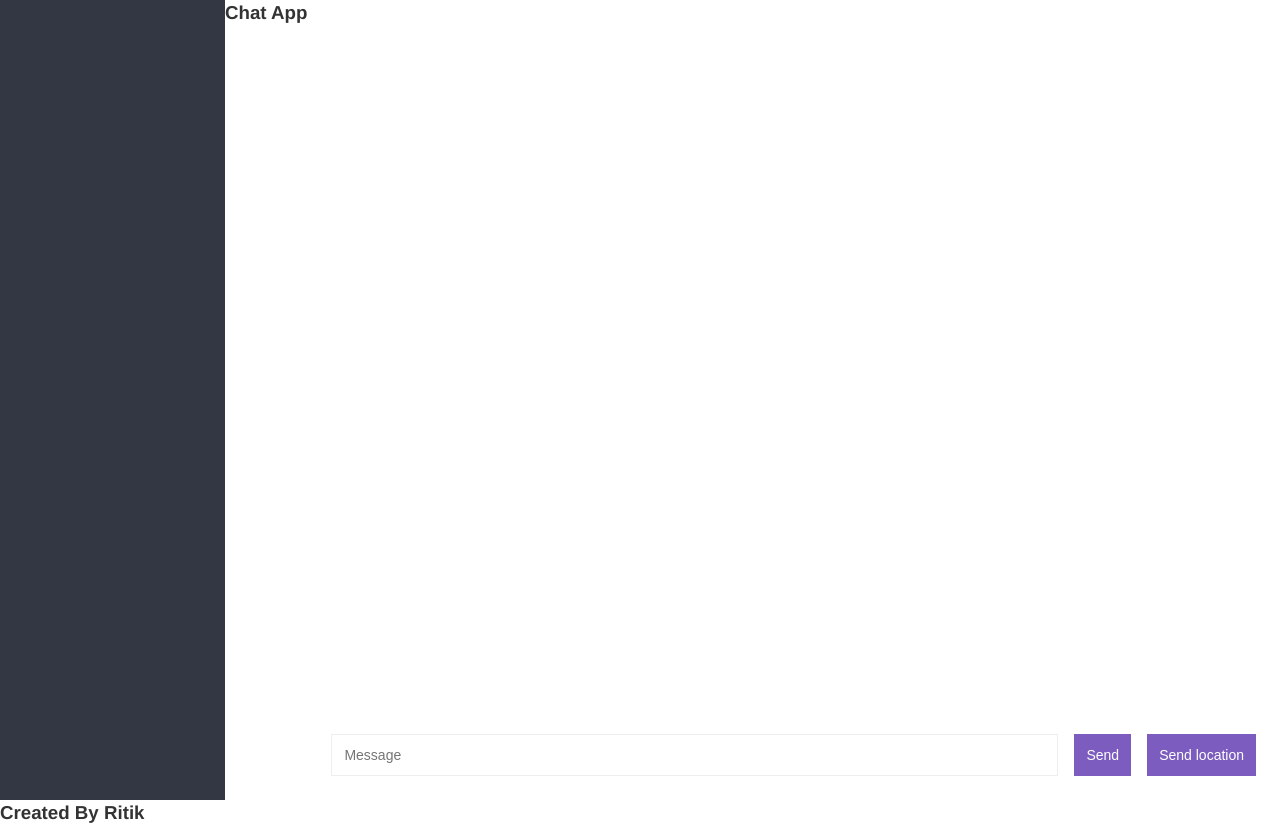
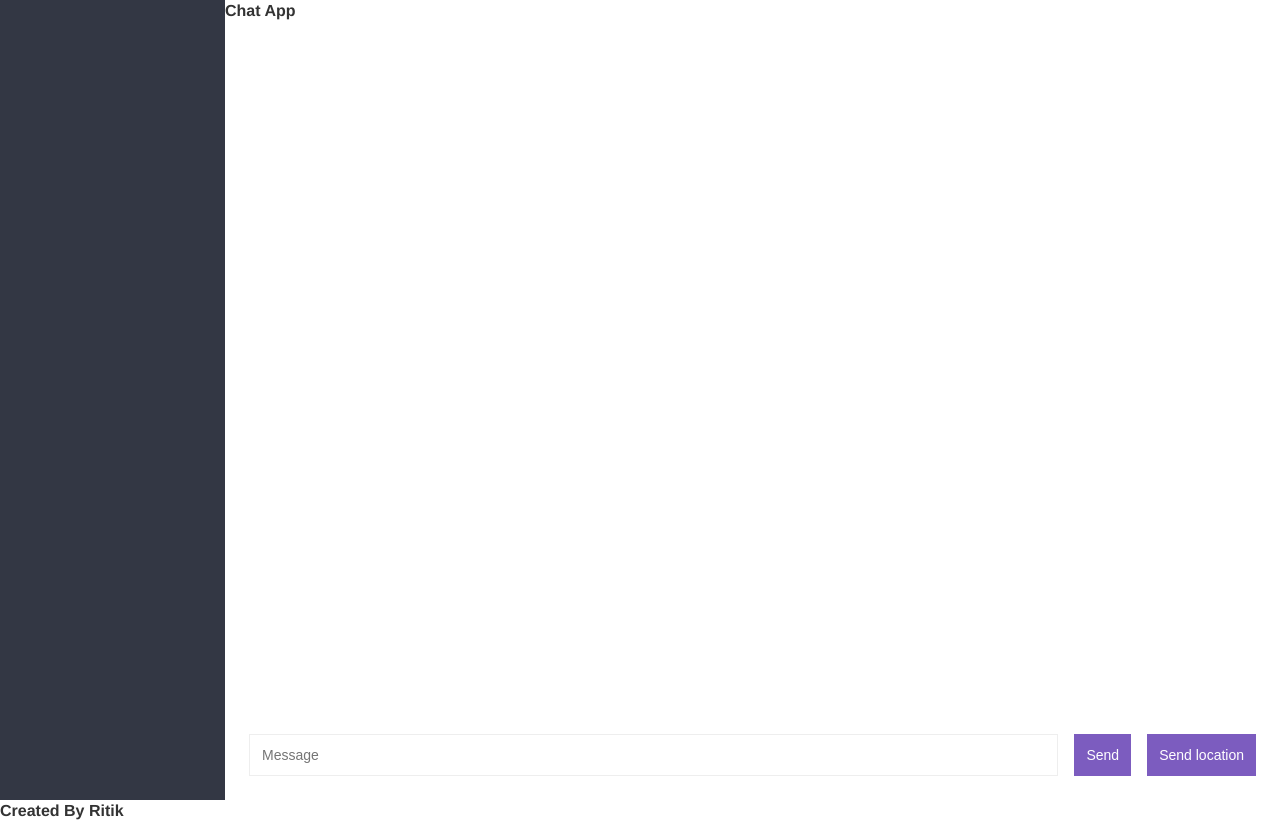
Before and after one commit to Ritik008/Chat-app, a website: page public/chat.html in a window 1280 px wide. Drawn offline with nearby package versions, Linux system fonts and the light colour scheme; no server answers.

Commit message:
fix some bugs

```diff
--- a/public/chat.html
+++ b/public/chat.html
@@ -11,10 +11,9 @@
 <body>
    <div class='chat'>
        <div id="sidebar" class="chat__sidebar">
-
        </div>
-       <h3>Chat App</h3>
-       <div class="chat__main">
+       <b class="chat__main">
+        <b>Chat App</b>
             <div id="messages" class="chat__messages"></div>
                 <div>
                     <div class="compose">
@@ -27,7 +26,7 @@
                 </div>
           </div>
    </div>
-   <h3>Created By Ritik</h3>
+   <b>Created By Ritik</b>
     <script id="message-template" type="text/html">
         <div class="message">
             <p>
```
